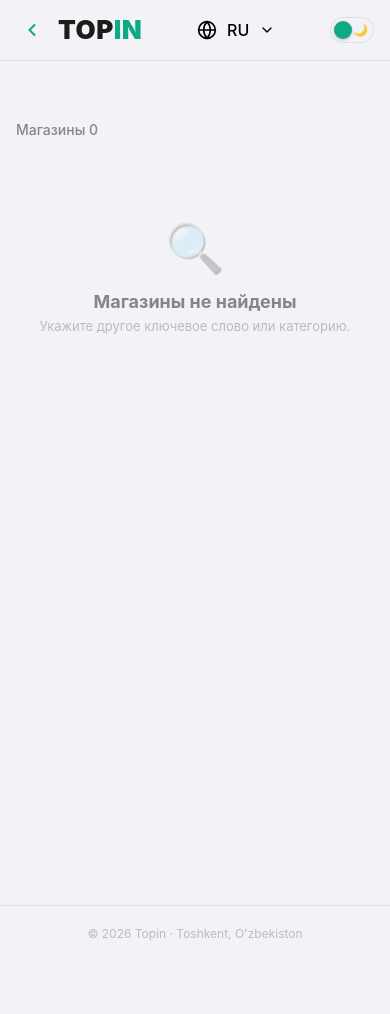
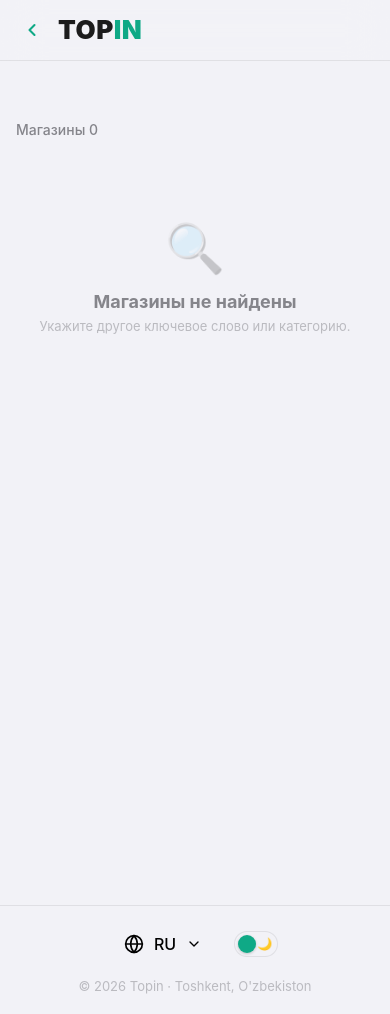
Before and after one commit to yusufmax/Topinuztest, a website: page frontend/shops.html in a window 390 px wide. Before the commit the page ends 961 px from the top, so only its background shows below. Drawn offline with Linux system fonts and the light colour scheme; no server answers.

Commit message:
design: move theme switcher and language selector to footer and expand header search bar on mobile

```diff
--- a/frontend/css/style.css
+++ b/frontend/css/style.css
@@ -3070,3 +3070,12 @@ body {
     white-space: nowrap;
     box-shadow: 0 4px 12px rgba(15, 169, 134, 0.4);
 }
+
+/* Mobile Search Bar Expansion */
+@media (max-width: 600px) {
+    .site-header .search-wrap {
+        max-width: none !important;
+        margin-right: 0 !important;
+        flex: 1 !important;
+    }
+}
--- a/frontend/shops.html
+++ b/frontend/shops.html
@@ -21,7 +21,7 @@
 
     <!-- Header -->
     <header class="site-header">
-        <div class="header-inner">
+        <div class="header-inner" style="padding: 0 16px;">
             <div style="display:flex;align-items:center;gap:10px;">
                 <a href="index.html" class="back-btn" aria-label="Go back">
                     <svg width="20" height="20" viewBox="0 0 24 24" fill="none" stroke="currentColor" stroke-width="2.5" stroke-linecap="round" stroke-linejoin="round"><polyline points="15 18 9 12 15 6"></polyline></svg>
@@ -30,39 +30,6 @@
                     <span class="logo-text-top">TOP</span><span class="logo-text-in">IN</span>
                 </a>
             </div>
-
-            <!-- Language Switcher -->
-            <div id="langWrap" style="position:relative;">
-                <button class="lang-switch-btn" id="langBtn" aria-label="Change Language">
-                    <svg class="lang-icon" width="20" height="20" viewBox="0 0 24 24" fill="none" stroke="currentColor"
-                        stroke-width="2" stroke-linecap="round" stroke-linejoin="round">
-                        <circle cx="12" cy="12" r="10"></circle>
-                        <line x1="2" y1="12" x2="22" y2="12"></line>
-                        <path
-                            d="M12 2a15.3 15.3 0 0 1 4 10 15.3 15.3 0 0 1-4 10 15.3 15.3 0 0 1-4-10 15.3 15.3 0 0 1 4-10z">
-                        </path>
-                    </svg>
-                    <span class="lang-text">UZ</span>
-                    <svg class="lang-arrow" width="16" height="16" viewBox="0 0 24 24" fill="none" stroke="currentColor"
-                        stroke-width="2" stroke-linecap="round" stroke-linejoin="round">
-                        <polyline points="6 9 12 15 18 9"></polyline>
-                    </svg>
-                </button>
-                <div class="lang-dropdown" id="langDropdown">
-                    <div class="lang-option" data-lang="uz">
-                        O'zbek <span class="lang-check">✓</span>
-                    </div>
-                    <div class="lang-option selected" data-lang="ru">
-                        Русский <span class="lang-check">✓</span>
-                    </div>
-                </div>
-            </div>
-
-            <!-- Theme Toggle -->
-            <button class="theme-toggle-btn" id="themeToggleBtn" onclick="toggleTheme()" aria-label="Toggle theme">
-                <span class="theme-icon theme-icon-sun">☀️</span>
-                <span class="theme-icon theme-icon-moon">🌙</span>
-            </button>
         </div>
     </header>
 
@@ -89,8 +56,44 @@
     </main>
 
     <!-- Footer -->
-    <footer class="site-footer">
-        © 2026 Topin · Toshkent, O'zbekiston
+    <footer class="site-footer" style="margin-top: auto; padding: 20px; text-align: center; border-top: 1px solid var(--border); display: flex; flex-direction: column; align-items: center; gap: 16px;">
+        <div class="footer-controls" style="display: flex; align-items: center; justify-content: center; gap: 20px;">
+            <!-- Language Switcher -->
+            <div class="lang-wrap" id="langWrap" style="margin: 0; position: relative;">
+                <button class="lang-switch-btn" id="langBtn" aria-label="Change Language">
+                    <svg class="lang-icon" width="20" height="20" viewBox="0 0 24 24" fill="none" stroke="currentColor"
+                        stroke-width="2" stroke-linecap="round" stroke-linejoin="round">
+                        <circle cx="12" cy="12" r="10"></circle>
+                        <line x1="2" y1="12" x2="22" y2="12"></line>
+                        <path
+                            d="M12 2a15.3 15.3 0 0 1 4 10 15.3 15.3 0 0 1-4 10 15.3 15.3 0 0 1-4-10 15.3 15.3 0 0 1 4-10z">
+                        </path>
+                    </svg>
+                    <span class="lang-text">UZ</span>
+                    <svg class="lang-arrow" width="16" height="16" viewBox="0 0 24 24" fill="none" stroke="currentColor"
+                        stroke-width="2" stroke-linecap="round" stroke-linejoin="round">
+                        <polyline points="6 9 12 15 18 9"></polyline>
+                    </svg>
+                </button>
+                <div class="lang-dropdown" id="langDropdown" style="bottom: 100%; top: auto; margin-bottom: 8px; margin-top: 0;">
+                    <div class="lang-option" data-lang="uz">
+                        O'zbek <span class="lang-check">✓</span>
+                    </div>
+                    <div class="lang-option selected" data-lang="ru">
+                        Русский <span class="lang-check">✓</span>
+                    </div>
+                </div>
+            </div>
+
+            <!-- Theme Toggle -->
+            <button class="theme-toggle-btn" id="themeToggleBtn" onclick="toggleTheme()" aria-label="Toggle theme">
+                <span class="theme-icon theme-icon-sun">☀️</span>
+                <span class="theme-icon theme-icon-moon">🌙</span>
+            </button>
+        </div>
+        <div style="font-size: 13px; color: var(--text3);">
+            © 2026 Topin · Toshkent, O'zbekiston
+        </div>
     </footer>
 
     <!-- Shop Detail Modal -->
```
Also changed, not shown: frontend/index.html (+48 -45 lines), frontend/product.html (+38 -21 lines), frontend/store.html (+38 -21 lines).
